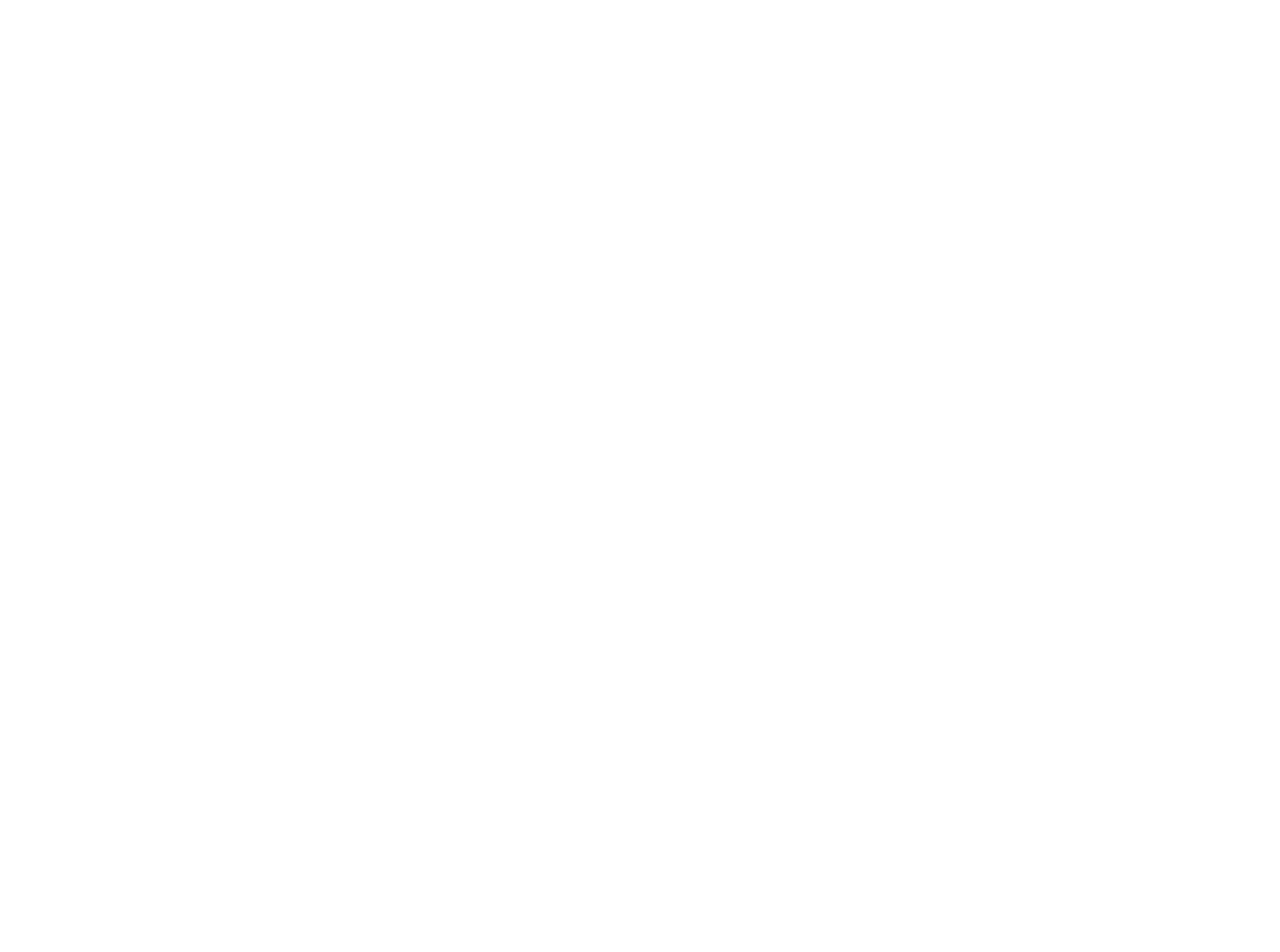
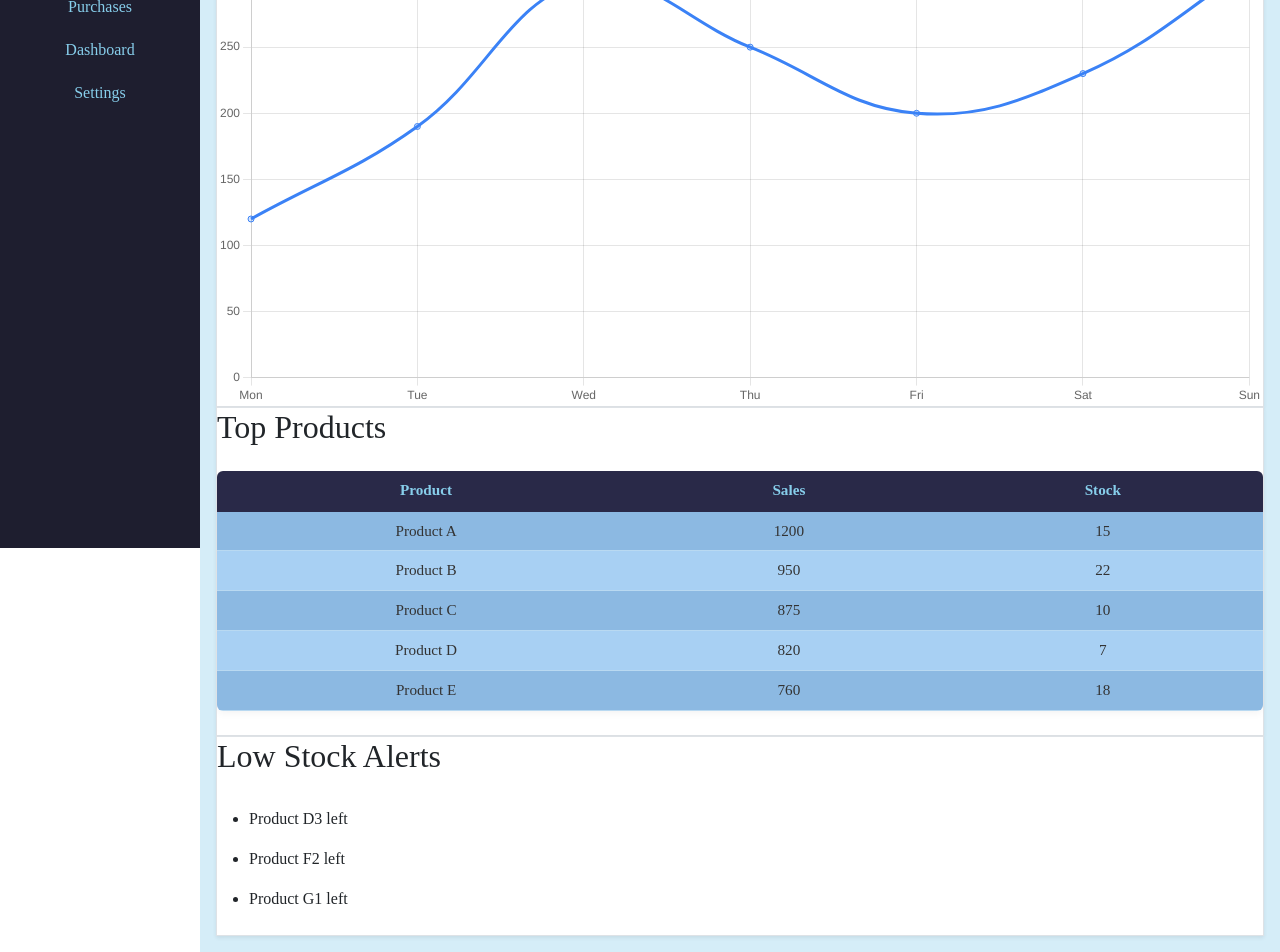
Before and after one commit to elguerroujaiman/biz-tracker, a React (Create React App) app: page /dashboard in a window 1280 px wide. Before the commit this address had no page. Shown: the part 252-1204 px from the top of the page. Before the commit the page ends 800 px from the top, so only its background shows below. Built offline with nearby package versions, Linux system fonts and the light colour scheme; sample sign-in values are in the browser's storage.

Commit message:
dashboard added... waiting for backend modifications...

```diff
--- a/src/App.js
+++ b/src/App.js
@@ -13,7 +13,8 @@
 import Home from "./components/Home";
 import Inventory from "./components/Inventory/Inventory";
 
-import Navbar from "./components/Navbar"; // sidebar
+// sidebar
+import Navbar from "./components/Navbar";
 
 import PrivateRoute from "./components/PrivateRoute";
 
@@ -28,6 +29,9 @@
 import PurchaseForm from "./components/purchases/PurchaseForm";
 import PurchaseDetail from "./components/purchases/PurchaseDetail";
 import PurchaseStats from "./components/purchases/PurchaseStats";
+
+// Sales Components
+import DashboardPage from "./components/Dashboard/DashboardPage";
 
 function AppLayout({ children }) {
   return (
@@ -150,6 +154,16 @@
           }
         />
         <Route
+          path="/dashboard"
+          element={
+            <PrivateRoute>
+              <AppLayout>
+                <DashboardPage />
+              </AppLayout>
+            </PrivateRoute>
+          }
+        />
+        <Route
           path="/settings"
           element={
             <PrivateRoute>
--- /dev/null
+++ b/src/components/Dashboard/DashboardPage.jsx
@@ -0,0 +1,23 @@
+import React from "react";
+import SalesChart from "./SalesChart";
+import TopProducts from "./TopProducts";
+import LowStockAlert from "./LowStockAlert";
+
+const DashboardPage = () => {
+  return (
+    <div className="p-6 bg-gray-50 min-h-screen">
+      <h1 className="text-2xl font-bold mb-6 text-gray-800">Dashboard Overview</h1>
+
+      {/* Sales Chart */}
+      <SalesChart />
+
+      {/* Top Products and Low Stock Alerts in grid */}
+      <div className="grid grid-cols-1 md:grid-cols-2 gap-6 mt-6">
+        <TopProducts />
+        <LowStockAlert />
+      </div>
+    </div>
+  );
+};
+
+export default DashboardPage;
--- /dev/null
+++ b/src/components/Dashboard/LowStockAlert.jsx
@@ -0,0 +1,30 @@
+import React from "react";
+
+const LowStockAlert = () => {
+  // Sample static data
+  const lowStockItems = [
+    { name: "Product D", stock: 3 },
+    { name: "Product F", stock: 2 },
+    { name: "Product G", stock: 1 },
+  ];
+
+  return (
+    <div className="bg-white border rounded-lg shadow-sm p-6 mt-6">
+      <h2 className="text-lg font-semibold text-red-600 mb-4">Low Stock Alerts</h2>
+      {lowStockItems.length === 0 ? (
+        <p className="text-sm text-gray-500">No products are currently low on stock.</p>
+      ) : (
+        <ul className="divide-y divide-gray-100">
+          {lowStockItems.map((item, index) => (
+            <li key={index} className="py-2 flex justify-between text-sm">
+              <span>{item.name}</span>
+              <span className="text-red-500 font-medium">{item.stock} left</span>
+            </li>
+          ))}
+        </ul>
+      )}
+    </div>
+  );
+};
+
+export default LowStockAlert;
--- /dev/null
+++ b/src/components/Dashboard/SalesChart.jsx
@@ -0,0 +1,61 @@
+import React from "react";
+import {
+  Line
+} from "react-chartjs-2";
+import {
+  Chart as ChartJS,
+  LineElement,
+  PointElement,
+  CategoryScale,
+  LinearScale,
+  Tooltip,
+  Legend,
+} from "chart.js";
+
+ChartJS.register(
+  LineElement,
+  PointElement,
+  CategoryScale,
+  LinearScale,
+  Tooltip,
+  Legend
+);
+
+const SalesChart = () => {
+  const data = {
+    labels: ["Mon", "Tue", "Wed", "Thu", "Fri", "Sat", "Sun"],
+    datasets: [
+      {
+        label: "Sales",
+        data: [120, 190, 300, 250, 200, 230, 310],
+        borderColor: "#3b82f6",
+        backgroundColor: "rgba(59, 130, 246, 0.2)",
+        tension: 0.4,
+        fill: true,
+      },
+    ],
+  };
+
+  const options = {
+    responsive: true,
+    plugins: {
+      legend: {
+        position: "top",
+      },
+    },
+    scales: {
+      y: {
+        beginAtZero: true,
+      },
+    },
+  };
+
+  return (
+    <div className="bg-white border rounded-lg shadow-sm p-6">
+      <h2 className="text-lg font-semibold mb-4">Weekly Sales</h2>
+      <Line data={data} options={options} />
+    </div>
+  );
+};
+
+export default SalesChart;
--- /dev/null
+++ b/src/components/Dashboard/TopProducts.jsx
@@ -0,0 +1,40 @@
+import React from "react";
+
+const TopProducts = () => {
+  // Sample static data
+  const topProducts = [
+    { name: "Product A", sales: 1200, stock: 15 },
+    { name: "Product B", sales: 950, stock: 22 },
+    { name: "Product C", sales: 875, stock: 10 },
+    { name: "Product D", sales: 820, stock: 7 },
+    { name: "Product E", sales: 760, stock: 18 },
+  ];
+
+  return (
+    <div className="bg-white border rounded-lg shadow-sm p-6 mt-6">
+      <h2 className="text-lg font-semibold mb-4">Top Products</h2>
+      <div className="overflow-x-auto">
+        <table className="min-w-full text-sm text-left">
+          <thead className="bg-gray-100">
+            <tr>
+              <th className="px-4 py-2 font-medium text-gray-600">Product</th>
+              <th className="px-4 py-2 font-medium text-gray-600">Sales</th>
+              <th className="px-4 py-2 font-medium text-gray-600">Stock</th>
+            </tr>
+          </thead>
+          <tbody>
+            {topProducts.map((product, index) => (
+              <tr key={index} className="border-b">
+                <td className="px-4 py-2">{product.name}</td>
+                <td className="px-4 py-2">{product.sales}</td>
+                <td className="px-4 py-2">{product.stock}</td>
+              </tr>
+            ))}
+          </tbody>
+        </table>
+      </div>
+    </div>
+  );
+};
+
+export default TopProducts;
--- a/src/components/Navbar.jsx
+++ b/src/components/Navbar.jsx
@@ -47,6 +47,7 @@
           <Link className="nav-link" to="/inventory">Inventory</Link>
           <Link className="nav-link" to="/sales">Sales</Link>
           <Link className="nav-link" to="/purchases">Purchases</Link>
+          <Link className="nav-link" to="/dashboard">Dashboard</Link>
           <Link className="nav-link" to="/settings">Settings</Link>
         </nav>
       </aside>
```
Also changed, not shown: src/components/Dashboard/SummaryCards.jsx (added, +45 -0 lines).
